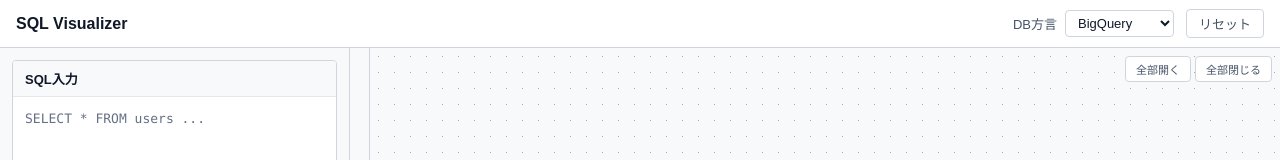
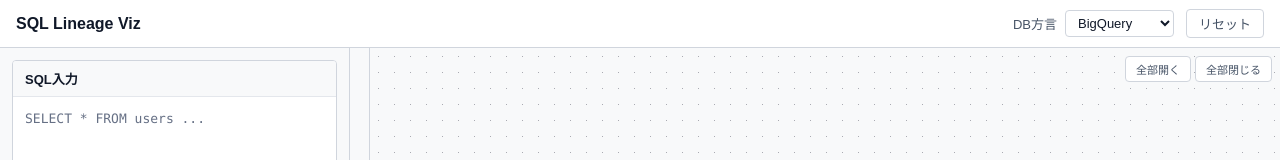
Before and after one commit to yo16/sql_viz_202604, a Next.js app: page / in a window 1280 px wide. Shown: the top 160 px of the page. Built offline with nearby package versions, Linux system fonts and the light colour scheme.

Commit message:
chore: ヘッダーの表示タイトルをメタデータと統一（SQL Lineage Viz）

```diff
--- a/src/components/layout/Header.tsx
+++ b/src/components/layout/Header.tsx
@@ -17,7 +17,7 @@
 
   return (
     <header className={styles.header}>
-      <h1 className={styles.title}>SQL Visualizer</h1>
+      <h1 className={styles.title}>SQL Lineage Viz</h1>
       <div className={styles.actions}>
         <DialectSelector value={dialect} onChange={setDialect} />
         <ResetButton />
```
